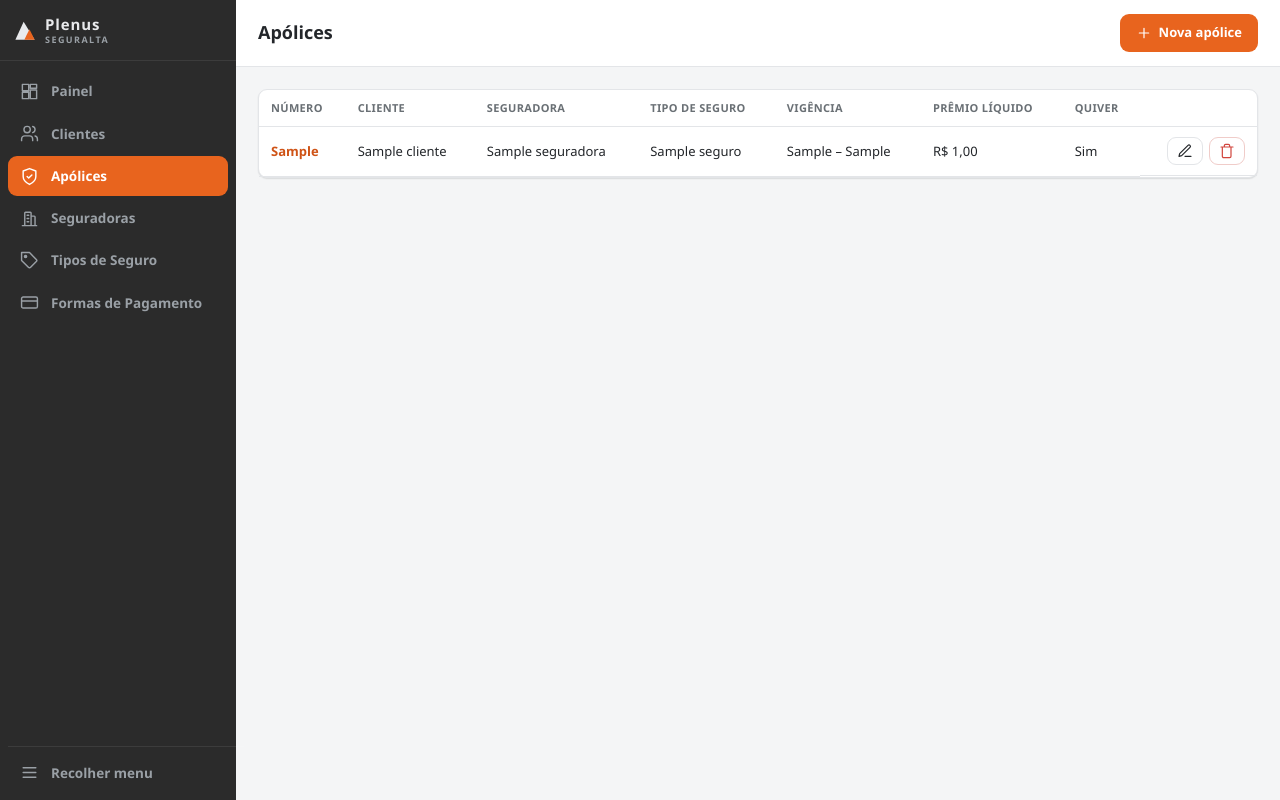
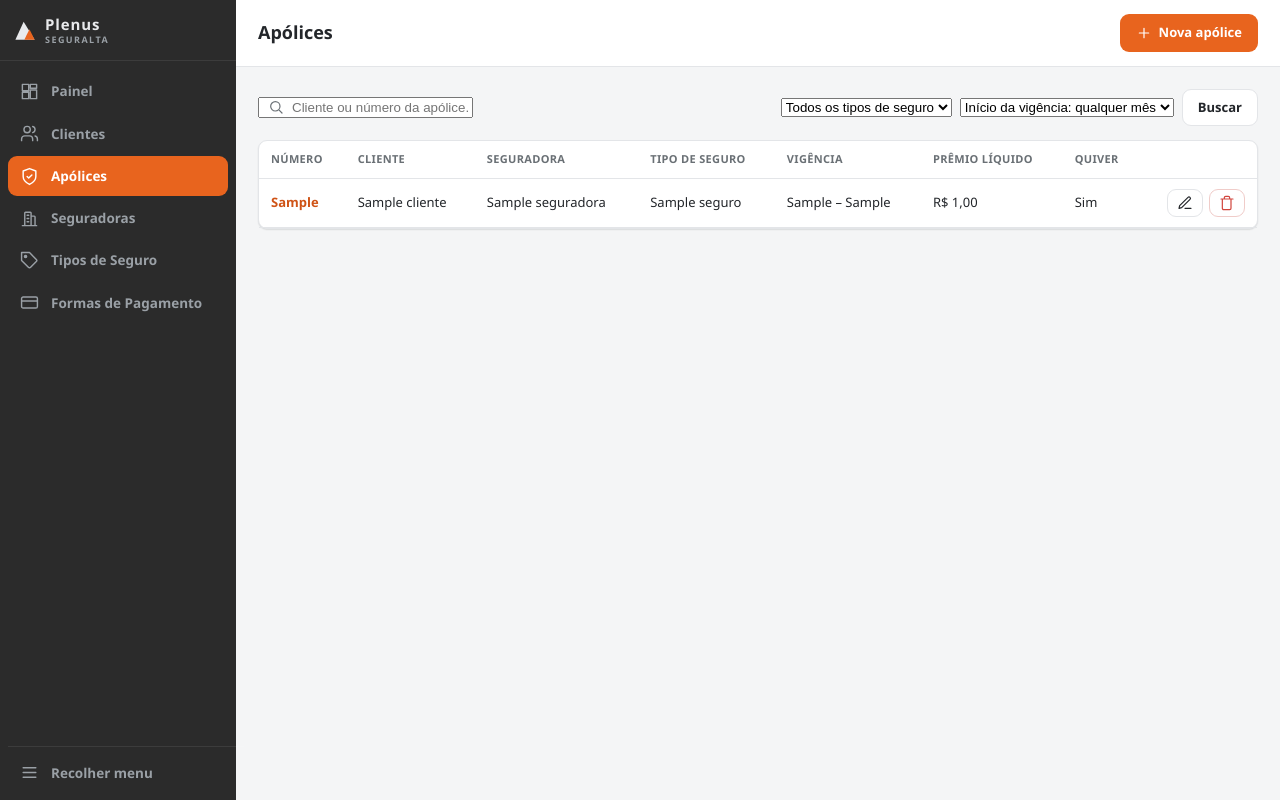
Before and after one commit to renatarisc/PlenusSeguralta, a Flask app: page /apolices in a window 1280 px wide. Run offline with Flask 3, Linux system fonts and the light colour scheme; tables that the repository leaves empty hold one stand-in row (values such as "Sample post").

Commit message:
Apólices: filtro por cliente/número, tipo de seguro e mês de início da vigência
Barra de busca na lista de apólices:
- texto: nome do cliente ou número da apólice (sem acento / maiúsculas)
- select de tipo de seguro
- select de mês de início da vigência (qualquer ano)
Filtros combinam (E). Botão Limpar. repo.listar_apolices ganha tipo_seguro_id,
mes_inicio e busca; mantém o escopo ?cliente=<id> quando vindo da ficha.

Co-Authored-By: Claude Sonnet 5 <noreply@anthropic.com>

```diff
--- a/app.py
+++ b/app.py
@@ -179,13 +179,25 @@ def _dados_form_apolice():
     )
 
 
+_MESES = ["", "Janeiro", "Fevereiro", "Março", "Abril", "Maio", "Junho",
+          "Julho", "Agosto", "Setembro", "Outubro", "Novembro", "Dezembro"]
+
+
 @app.route("/apolices")
 def apolices():
     cliente_id = request.args.get("cliente", type=int)
+    tipo_id = request.args.get("tipo", type=int)
+    mes = request.args.get("mes", type=int)
+    if mes not in range(1, 13):
+        mes = None
+    busca = request.args.get("busca", "").strip()
     cliente = repo.obter_cliente(cliente_id) if cliente_id else None
-    return render_template("apolices_lista.html", ativo="apolices",
-                           apolices=repo.listar_apolices(cliente_id=cliente_id),
-                           cliente_filtro=cliente)
+    return render_template(
+        "apolices_lista.html", ativo="apolices",
+        apolices=repo.listar_apolices(cliente_id=cliente_id, tipo_seguro_id=tipo_id,
+                                      mes_inicio=mes, busca=busca or None),
+        cliente_filtro=cliente, busca=busca, tipo_id=tipo_id, mes=mes,
+        tipos=repo.listar_simples("tipo_seguro"), MESES=_MESES)
 
 
 @app.route("/apolices/nova", methods=["GET", "POST"])
--- a/repo.py
+++ b/repo.py
@@ -172,7 +172,7 @@ def _inserir_parcelas(con, apolice_id, parcelas):
         )
 
 
-def listar_apolices(cliente_id=None):
+def listar_apolices(cliente_id=None, tipo_seguro_id=None, mes_inicio=None, busca=None):
     sql = """SELECT a.id, a.numero_apolice, a.vigencia_inicio, a.vigencia_fim,
                     a.premio_liquido, a.lancado_quiver,
                     c.nome AS cliente_nome, t.nome AS tipo_seguro_nome,
@@ -181,13 +181,31 @@ def listar_apolices(cliente_id=None):
                LEFT JOIN cliente c     ON c.id = a.cliente_id
                LEFT JOIN tipo_seguro t ON t.id = a.tipo_seguro_id
                LEFT JOIN seguradora s  ON s.id = a.seguradora_id"""
-    params = ()
+    filtros, params = [], []
     if cliente_id:
-        sql += " WHERE a.cliente_id = ?"
-        params = (cliente_id,)
+        filtros.append("a.cliente_id = ?")
+        params.append(cliente_id)
+    if tipo_seguro_id:
+        filtros.append("a.tipo_seguro_id = ?")
+        params.append(tipo_seguro_id)
+    if mes_inicio:
+        filtros.append("substr(a.vigencia_inicio, 6, 2) = ?")
+        params.append(f"{int(mes_inicio):02d}")
+    if filtros:
+        sql += " WHERE " + " AND ".join(filtros)
     sql += " ORDER BY a.criado_em DESC, a.id DESC"
     with conexao() as con:
-        return [dict(l) for l in con.execute(sql, params).fetchall()]
+        linhas = [dict(l) for l in con.execute(sql, params).fetchall()]
+
+    termo = (busca or "").strip()
+    if termo:
+        alvo = _sem_acento_minusculo(termo)
+        linhas = [
+            a for a in linhas
+            if alvo in _sem_acento_minusculo(a.get("cliente_nome") or "")
+            or alvo in _sem_acento_minusculo(a.get("numero_apolice") or "")
+        ]
+    return linhas
 
 
 def contar_apolices_do_cliente(cliente_id):
--- a/templates/apolices_lista.html
+++ b/templates/apolices_lista.html
@@ -19,6 +19,30 @@
   <a href="{{ url_for('cliente_form', cliente_id=cliente_filtro.id) }}" style="color:var(--laranja-hover)">Voltar à ficha</a>
 </p>
 {% endif %}
+
+<form class="busca" method="get" style="max-width:none;flex-wrap:wrap">
+  {% if cliente_filtro %}<input type="hidden" name="cliente" value="{{ cliente_filtro.id }}">{% endif %}
+  <div class="busca__campo" style="min-width:220px">
+    {{ icone('busca') }}
+    <input type="text" name="busca" value="{{ busca }}" placeholder="Cliente ou número da apólice...">
+  </div>
+  <select name="tipo" style="min-width:170px">
+    <option value="">Todos os tipos de seguro</option>
+    {% for t in tipos %}
+    <option value="{{ t.id }}" {{ 'selected' if tipo_id == t.id }}>{{ t.nome }}</option>
+    {% endfor %}
+  </select>
+  <select name="mes" style="min-width:170px">
+    <option value="">Início da vigência: qualquer mês</option>
+    {% for n in range(1, 13) %}
+    <option value="{{ n }}" {{ 'selected' if mes == n }}>Início em {{ MESES[n] }}</option>
+    {% endfor %}
+  </select>
+  <button class="btn btn--linha" type="submit">Buscar</button>
+  {% if busca or tipo_id or mes %}
+  <a class="btn btn--linha" href="{{ url_for('apolices', cliente=cliente_filtro.id) if cliente_filtro else url_for('apolices') }}">Limpar</a>
+  {% endif %}
+</form>
 
 <div class="cartao" style="padding:0">
   {% if apolices %}
@@ -61,7 +85,9 @@
   </div>
   {% else %}
   <p class="vazio">
-    {{ 'Este cliente ainda não tem apólices.' if cliente_filtro else 'Nenhuma apólice cadastrada ainda.' }}
+    {% if busca or tipo_id or mes %}Nenhuma apólice encontrada para o filtro.
+    {% elif cliente_filtro %}Este cliente ainda não tem apólices.
+    {% else %}Nenhuma apólice cadastrada ainda.{% endif %}
   </p>
   {% endif %}
 </div>
```
